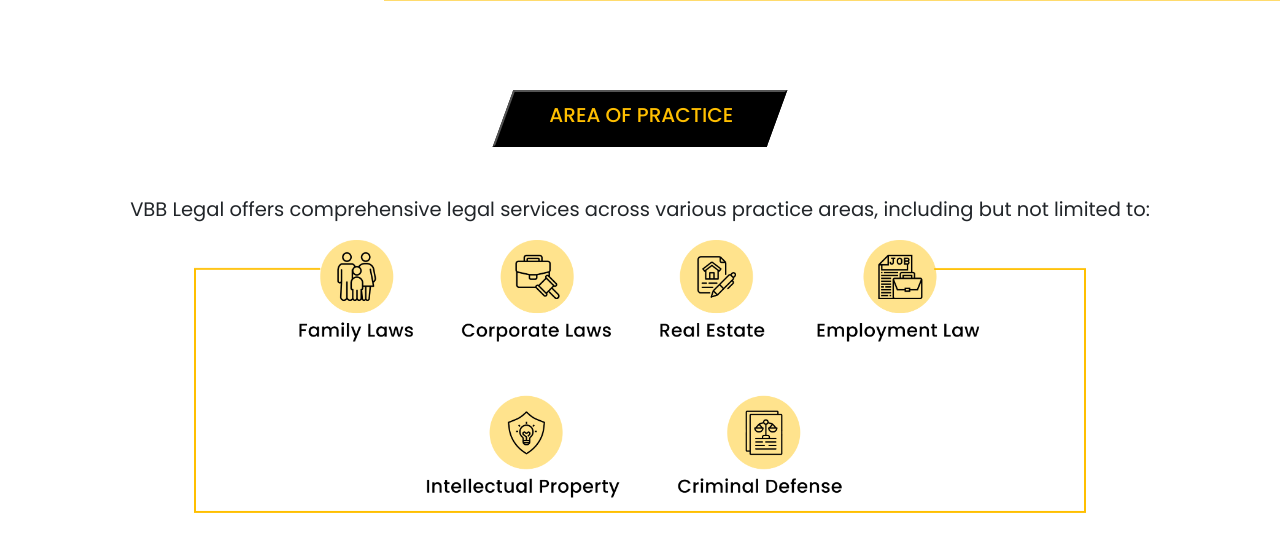
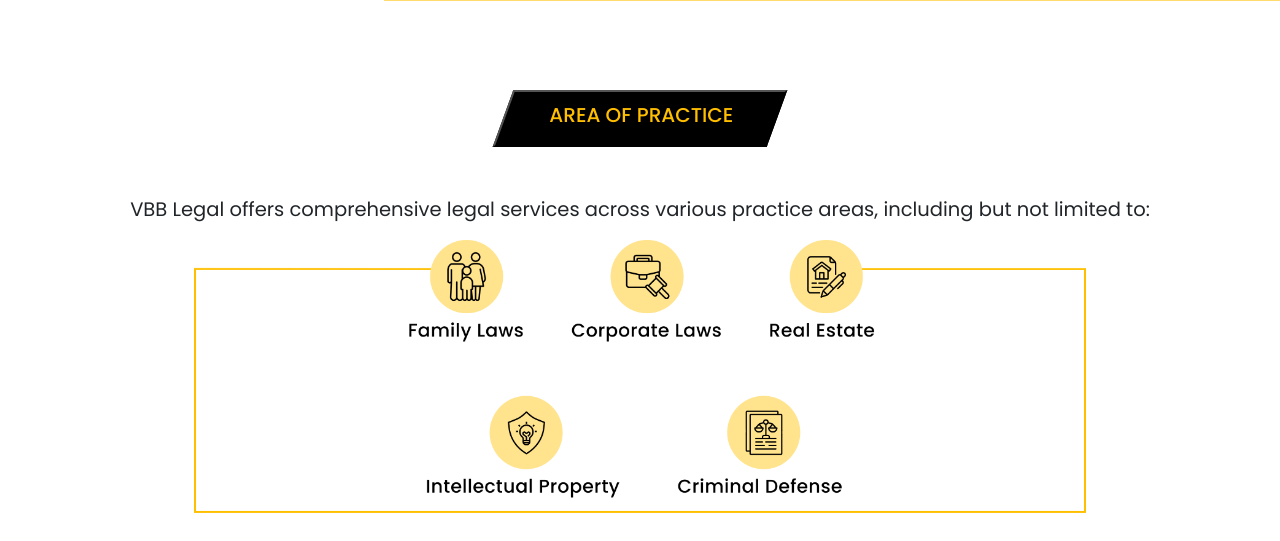
Before and after one commit to AtishKumar98/VBB_LAW_FIRM, a Django app: page /about_us/ in a window 1280 px wide. Shown: the part 1114-1655 px from the top of the page. Run offline with Django 4.2, Linux system fonts and the light colour scheme; parts of the project's set-up code (start-up, migrations or seed data) failed here and were passed over; some libraries are stand-ins or nearby versions.

Commit message:
commit_for_Area_of_practice

```diff
--- a/templates/ABOUT_US.html
+++ b/templates/ABOUT_US.html
@@ -453,7 +453,7 @@ flex-direction: column;
 <div class="container">
 <div class="image_practice_area" style="width: 100%;display: flex;justify-content: center;align-items: center;">
 
-    <img src="{% static 'images/vbb-icons.png' %}"alt="" class="img_VBB_DEPARTMENT">
+    <img src="{% static 'images/AreasofPractice.png' %}"alt="" class="img_VBB_DEPARTMENT">
 </div>
     <!-- <div class="practice_area">
         <div class="first_section">
```
Also changed, not shown: static/images/AreasofPractice.png (added).
